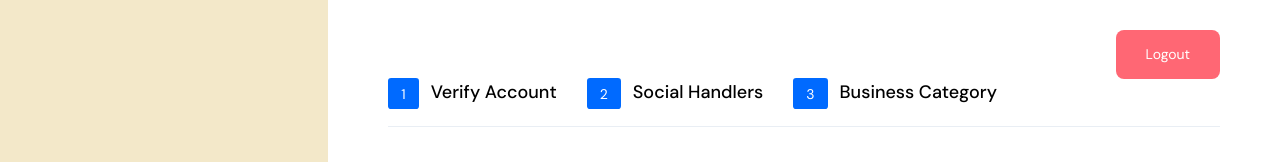
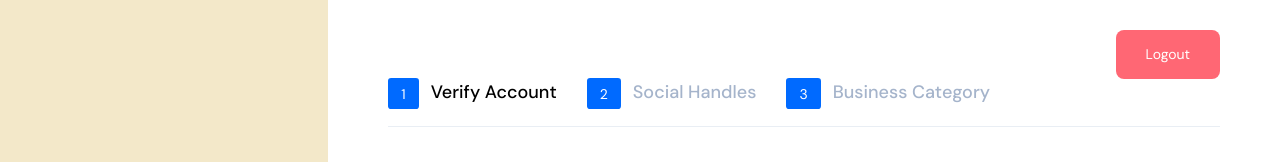
Before and after one commit to techtheriac/buyfood-test, a React (Vite) app: page / in a window 1280 px wide. Shown: the top 162 px of the page. Built offline with nearby package versions, Linux system fonts and the light colour scheme.

Commit message:
Implement Form progress style

```diff
--- a/src/components/form/FormContainer.jsx
+++ b/src/components/form/FormContainer.jsx
@@ -18,17 +18,31 @@ const FormContainer = () => {
           ) : (
             <span className="form__progress-pill">1</span>
           )}
-          <small className="form__progress-label">Verify Account</small>
+          <small
+            className={
+              "form__progress-label " +
+              (formIndex === 1 ? "" : "form__progress-label--inactive")
+            }
+          >
+            Verify Account
+          </small>
         </div>
         <div>
-          { formIndex !== 3 ? (
+          {formIndex !== 3 ? (
             <span className="form__progress-pill">2</span>
           ) : (
             <span className="form__progress-tick">
               <Tick fillColor="#006AFF" />
             </span>
           )}
-          <small className="form__progress-label">Social Handlers</small>
+          <small
+            className={
+              "form__progress-label " +
+              (formIndex === 2 ? "" : "form__progress-label--inactive")
+            }
+          >
+            Social Handles
+          </small>
         </div>
         <div>
           {formIndex == 1 || formIndex == 2 ? (
@@ -38,7 +52,14 @@ const FormContainer = () => {
               <Tick fillColor="#006AFF" />
             </span>
           )}
-          <small className="form__progress-label">Business Category</small>
+          <small
+            className={
+              "form__progress-label " +
+              (formIndex === 3 ? "" : "form__progress-label--inactive")
+            }
+          >
+            Business Category
+          </small>
         </div>
       </div>
 
--- a/src/components/icons/Tick.jsx
+++ b/src/components/icons/Tick.jsx
@@ -1,6 +1,6 @@
 import * as React from "react";
 
-const Tick = ({fillColor}) => {
+const Tick = ({ fillColor }) => {
   return (
     <svg
       xmlns="http://www.w3.org/2000/svg"
```
Also changed, not shown: src/components/form/BusinessCategory.jsx (+5 -4 lines), src/components/form/VerifyAccounts.jsx (+7 -2 lines).
